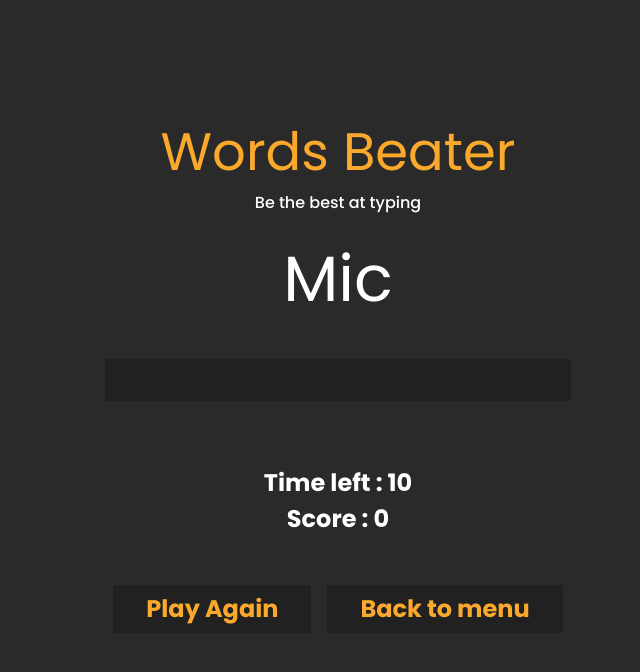
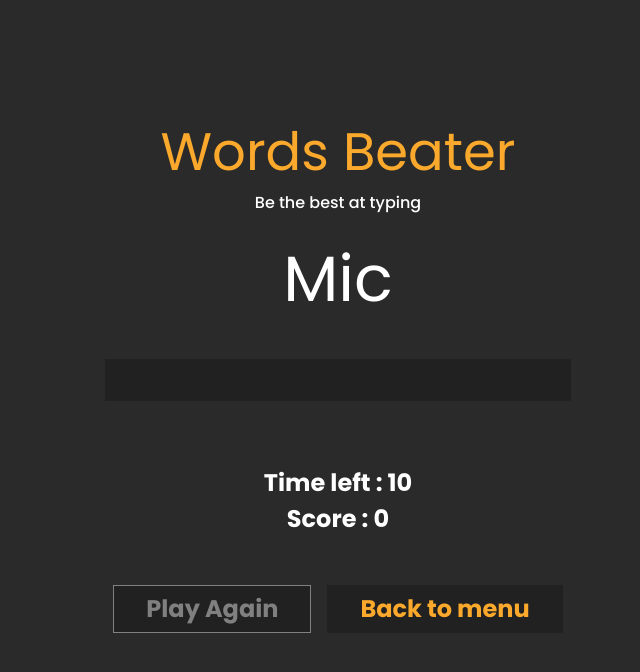
Before and after one commit to mlcoding111/Words-Beater, a React (Create React App) app: page / in a window 1280 px wide. Shown: the top 672 px of the page, without its empty margins (302-942 px from the left). Built offline with nearby package versions, Linux system fonts and the light colour scheme.

Commit message:
Updated game logic to disabled button if gameStatus = 'Playing'

```diff
--- a/src/components/Game/index.tsx
+++ b/src/components/Game/index.tsx
@@ -19,6 +19,16 @@ const Game:FC <Props>= () => {
     const [currentWord, setCurrentWord] = useState("")
     const [history, setHistory] = useState<any>([])
     const [score, setScore] = useState(0)
+
+    // Logic to reset game if user wants to try again
+    const StartGame = () => {
+        let firstWord = words[Math.floor(Math.random() * words.length)]
+        setCount(15)
+        setScore(0)
+        setGameStatus("Playing")
+        setCurrentWord(firstWord)
+        setHistory((oldHistory: any) => [...oldHistory, firstWord])
+    }
 
     // handle word randomizer logic
     const randomize = () => {
@@ -72,30 +82,33 @@ const Game:FC <Props>= () => {
         StartGame()
     }, [])
 
-    const StartGame = () => {
-        let firstWord = words[Math.floor(Math.random() * words.length)]
-        setCount(15)
-        setScore(0)
-        setGameStatus("Playing")
-        setCurrentWord(firstWord)
-        setHistory((oldHistory: any) => [...oldHistory, firstWord])
-    }
-
     // Timer
     useEffect(()=> {
         const interval = setTimeout(() =>{
-            if(gameStatus === "Playing" && count >= 0){
+            if(gameStatus === "Playing" && count >= 1){
                 setCount(count - 1)
+            }
+
+            if(count === 0){
+                setGameStatus("Defeat")
             }
         }, 1000)
         return () => clearTimeout(interval)
     })
 
-    const gameOver = () => {
-        if(gameStatus === "Victory" || gameStatus === "Defeat"){
-            return false;
-        }else{
-            return true;
+    // Handle text content of word location
+    const RenderWord = () => {
+        switch(gameStatus){
+            case "Victory":
+                return <h1>Victory !</h1>
+            break;
+            case "Defeat":
+                return <h1>Defeat</h1>
+            break;
+            case "Playing":
+                return <h1 id="current-word">{currentWord.split("").map(function(char, index){
+                    return <span aria-hidden="true" key={index} id={`letter-${index}`}>{char}</span>
+                })}</h1>
         }
     }
 
@@ -103,20 +116,21 @@ const Game:FC <Props>= () => {
   return (
     <Wrapper>
 
-        {gameOver() ? <h1 id="current-word">{currentWord.split("").map(function(char, index){
-            return <span aria-hidden="true" key={index} id={`letter-${index}`}>{char}</span>
-        })}</h1> : <h1>Victory !</h1>}
+        {/* Take care of rendering the right text depending on the game status */}
+        {RenderWord()}
 
+        {/* User Input */}
+        <Input type="text" name="word" handleChange={handleChange}/>
 
-        <Input type="text" name="word" handleChange={handleChange}/>
+        {/* Game information about score and time */}
         <p className="game-info">
-
-            {gameOver() || count >= 0 ? <span id="countdown">Time left : <b>{count}</b></span> : <span>Time over</span>}
-
+            <span id="countdown">Time left : <b>{count}</b></span>
             <span id="countdown">Score : <b>{score}</b></span>
         </p>
+
+        {/* Buttons to play again or go back to menu */}
         <div className="button-container">
-            <Button text="Play Again" handleClick={StartGame} />
+            <Button text="Play Again" handleClick={StartGame} disableCondition={gameStatus == "Playing"} />
             <Button text="Back to menu" handleClick={() => setGameStatus("Menu")}/>
         </div>
 
--- a/src/components/Reusable/Button/index.tsx
+++ b/src/components/Reusable/Button/index.tsx
@@ -5,12 +5,13 @@ type Props = {
   text: string,
   type?: string,
   handleSubmit?: () => void,
-  handleClick?: () => void
+  handleClick?: () => void,
+  disableCondition?: boolean
 }
 
-const Button:FC <Props> = ({text, type, handleSubmit, handleClick}) => {
+const Button:FC <Props> = ({text, type, handleSubmit, handleClick, disableCondition}) => {
   return (
-    <Wrapper onClick={handleClick}>
+    <Wrapper onClick={handleClick} disabled={disableCondition} >
       {<h2>{text}</h2>}
     </Wrapper>
   )
@@ -22,6 +23,13 @@ export const Wrapper = styled.button`
   border: 1px solid transparent;
   background: var(--secondary-color);
 
+  :disabled,
+  :disabled:hover{
+    color: grey;
+    border: 1px solid grey;
+    cursor: default;
+  }
+
   :hover{
     border: 1px solid var(--primary-color);
     cursor: pointer;
```
